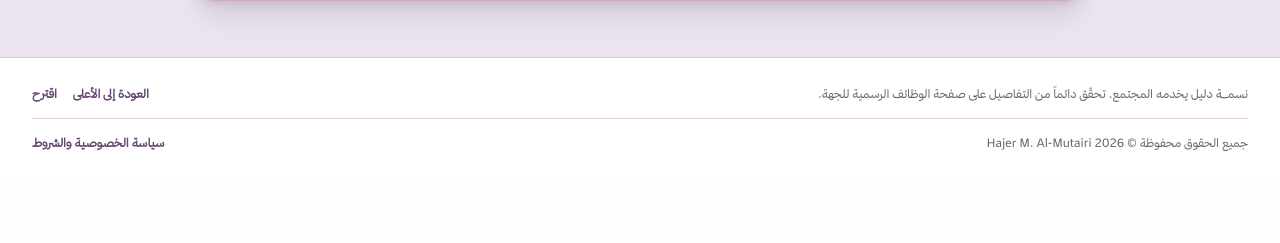
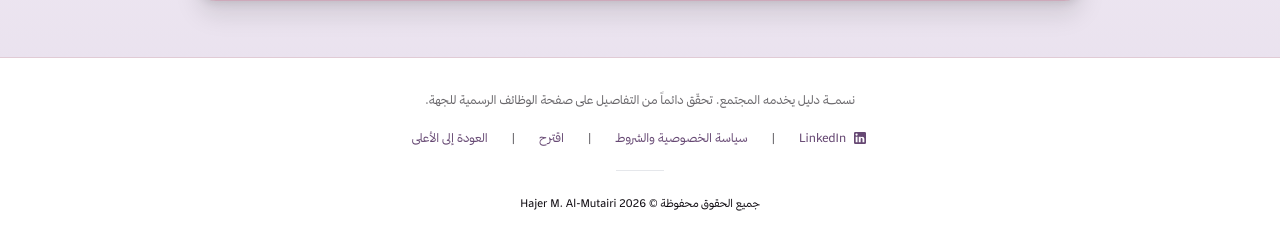
Before and after one commit to Hajar012/Nasmah, a FastAPI app: page / in a window 1280 px wide. Shown: the part 2459-2702 px from the top of the page. Before the commit the page ends 2610 px from the top, so only its background shows below. Run offline with FastAPI, Linux system fonts and the light colour scheme; data comes from the database, SQL or seed files in the repository; both versions use the stored data as it was after the commit; parts of the project's set-up code (start-up, migrations or seed data) failed here and were passed over; some libraries are stand-ins or nearby versions.

Commit message:
feat: changed footer layout added linkedin fix: resolved B008

```diff
--- a/app/database.py
+++ b/app/database.py
@@ -1,7 +1,5 @@
 from sqlalchemy import create_engine
 from sqlalchemy.orm import sessionmaker
-
-from app.models import Base
 
 SQLALCHEMY_DATABASE_URL = "sqlite:///./nasmah.db"
 
--- a/app/main.py
+++ b/app/main.py
@@ -1,5 +1,5 @@
+import mimetypes
 from pathlib import Path
-import mimetypes
 
 from fastapi import FastAPI, Request
 from fastapi.staticfiles import StaticFiles
--- a/templates/index.html
+++ b/templates/index.html
@@ -411,30 +411,63 @@
         </section>
     </main>
 
-    <footer class="site-footer border-t">
-        <div class="mx-auto flex max-w-screen-xl flex-col gap-4 px-4 py-7 sm:px-6 lg:px-8">
-            <div class="flex flex-col items-center justify-between gap-3 text-center text-xs sm:flex-row sm:text-start">
-                <p class="text-muted" data-i18n="footer.text">
+    <footer class="site-footer border-t bg-background/50 backdrop-blur-sm">
+    <div class="mx-auto flex max-w-screen-xl flex-col items-center justify-center gap-5 px-4 py-8 text-center text-xs sm:px-6 lg:px-8">
+
+        <!-- Primary Community Note -->
+        <p class="max-w-2xl text-muted leading-relaxed" data-i18n="footer.text">
             نسمـــة دليل يخدمه المجتمع. تحقّق دائماً من التفاصيل على صفحة الوظائف الرسمية للجهة.
         </p>
-                <div class="footer-links flex items-center gap-4 font-semibold">
-                    <a href="#home" class="footer-link"><span data-i18n="footer.top">العودة إلى الأعلى</span></a>
-                    <a href="#suggest" class="footer-link"><span data-i18n="footer.suggest">اقترح</span></a>
-                </div>
-            </div>
-            <div class="footer-bottom flex flex-col items-center justify-between gap-2 pt-4 text-center text-xs sm:flex-row sm:text-start">
-                <p class="text-muted" data-i18n="footer.copyright">جميع الحقوق محفوظة © 2026 Hajer M. Al-Mutairi</p>
+
+        <!-- Navigation Links & Social -->
+        <div class="footer-links flex flex-wrap items-center justify-center gap-6 font-medium text-muted">
+            <a
+                href="https://www.linkedin.com/in/hajer-almutairi-b38576246/"
+                target="_blank"
+                rel="noopener noreferrer"
+                class="footer-link flex items-center gap-1.5 transition-colors hover:text-foreground"
+                aria-label="LinkedIn Profile"
+            >
+                <svg class="h-4 w-4 fill-current" viewBox="0 0 24 24" aria-hidden="true">
+                    <path d="M19 3a2 2 0 0 1 2 2v14a2 2 0 0 1-2 2H5a2 2 0 0 1-2-2V5a2 2 0 0 1 2-2h14m-.5 15.5v-5.3a3.26 3.26 0 0 0-3.26-3.26c-.85 0-1.84.52-2.28 1.3v-1.11h-2.79v8.37h2.79v-4.93c0-.77.62-1.4 1.39-1.4a1.4 1.4 0 0 1 1.4 1.4v4.93h2.75M6.88 8.56a1.68 1.68 0 0 0 1.68-1.68c0-.93-.75-1.69-1.68-1.69a1.69 1.69 0 0 0-1.69 1.69c0 .93.76 1.68 1.69 1.68m1.39 9.94v-8.37H5.5v8.37h2.77z"/>
+                </svg>
+                <span>LinkedIn</span>
+            </a>
+
+            <span class="text-border">|</span>
+
             <button
                 id="privacy-open"
                 type="button"
-                    class="footer-link footer-link-button font-semibold"
+                class="footer-link footer-link-button transition-colors hover:text-foreground"
                 aria-haspopup="dialog"
                 aria-controls="privacy-modal"
                 aria-expanded="false"
             >
                 <span data-i18n="footer.privacyLink">سياسة الخصوصية والشروط</span>
             </button>
+
+            <span class="text-border">|</span>
+
+            <a href="#suggest" class="footer-link transition-colors hover:text-foreground">
+                <span data-i18n="footer.suggest">اقترح</span>
+            </a>
+
+            <span class="text-border">|</span>
+
+            <a href="#home" class="footer-link transition-colors hover:text-foreground">
+                <span data-i18n="footer.top">العودة إلى الأعلى</span>
+            </a>
         </div>
+
+        <!-- Divider line -->
+        <div class="w-12 border-t border-border/60 my-1"></div>
+
+        <!-- Copyright -->
+        <p class="text-muted/80 text-[11px]" data-i18n="footer.copyright">
+            جميع الحقوق محفوظة © 2026 Hajer M. Al-Mutairi
+        </p>
+
     </div>
 </footer>
 
```
Also changed, not shown: app/routes.py (+5 -2 lines), app/schemas.py (+4 -5 lines), .github/workflows/code_quality.yml, nasmah.db. Lines whose indentation alone changed are shown as unchanged.
